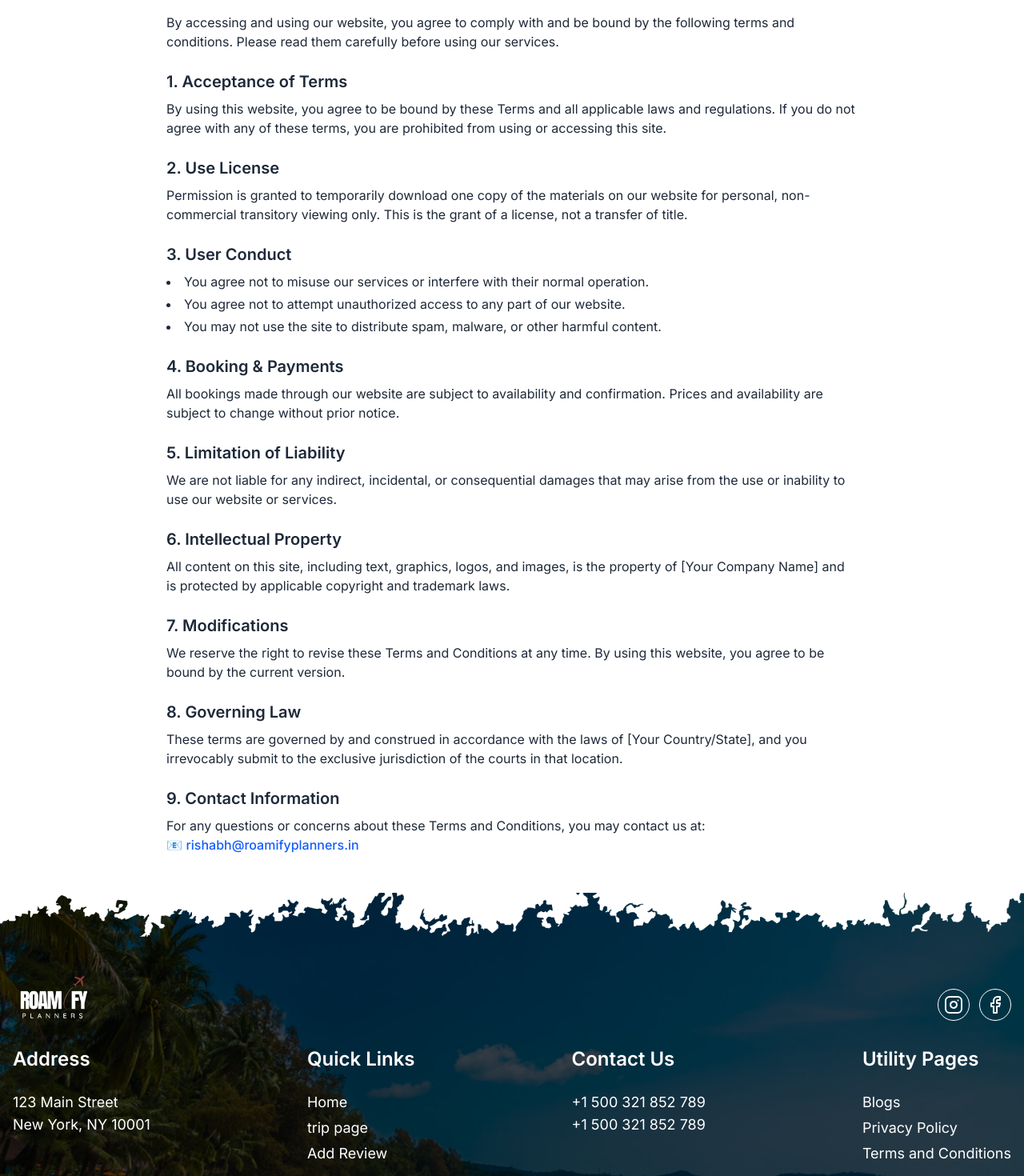
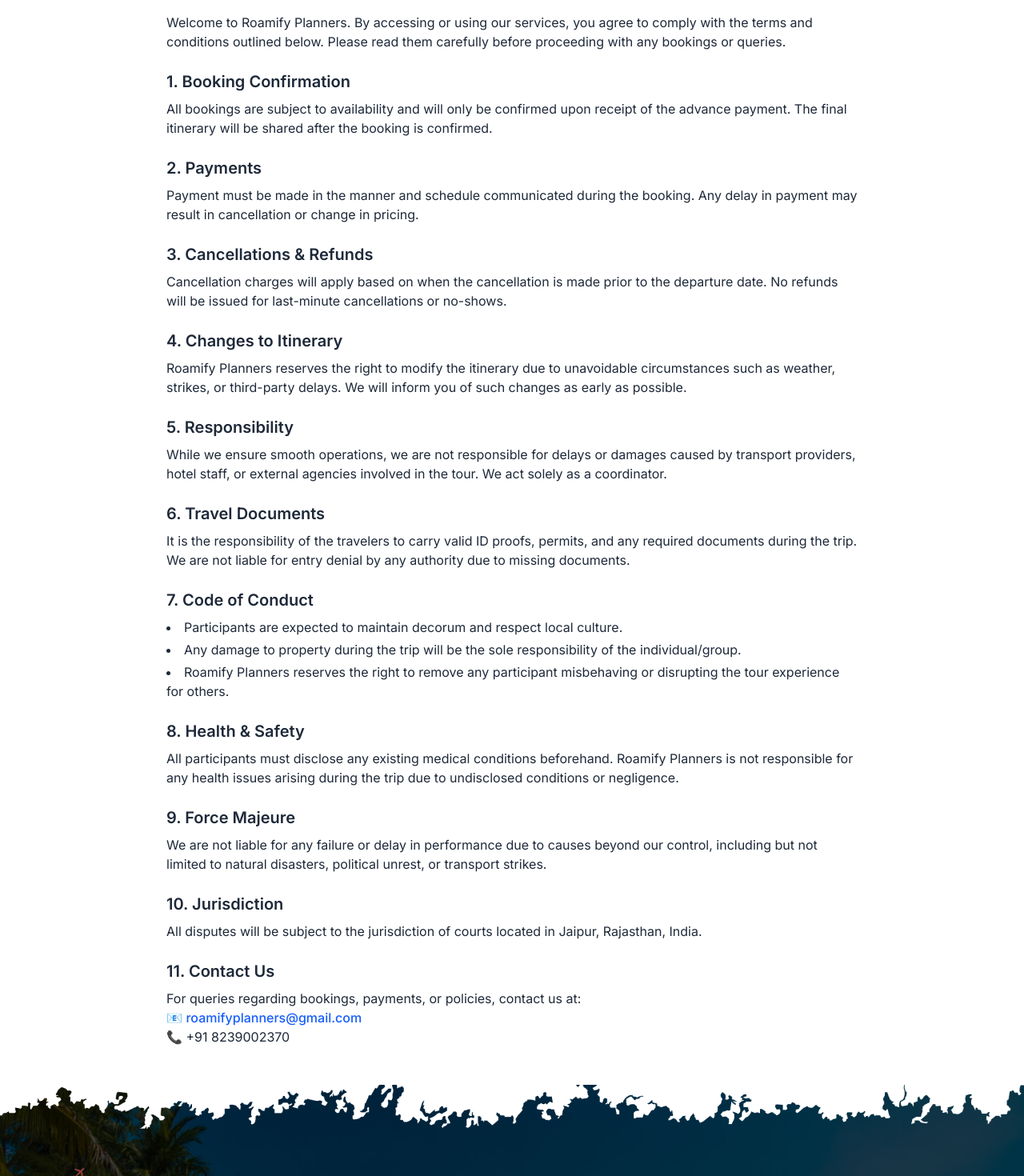
Before and after one commit to ashish11011/roamfy, a Next.js app: page /terms-conditions in a window 1280 px wide. Shown: the part 660-2130 px from the top of the page at 80% size. Built offline with nearby package versions, Linux system fonts and the light colour scheme.

Commit message:
change website content

```diff
--- a/src/app/(normal)/contact-us/page.jsx
+++ b/src/app/(normal)/contact-us/page.jsx
@@ -7,6 +7,7 @@
 import { ArrowUpRight, Mail, PhoneIcon } from "lucide-react";
 import React from "react";
 import { ContactForm } from "./contactForm";
+import Link from "next/link";
 
 const Page = () => {
   return (
@@ -29,8 +30,10 @@
         </div>
         <p className=" text-4xl font-semibold">Phone Number</p>
         <div className=" space-y-2">
-          <p className=" text-lg">+916239565852</p>
-          <p className=" text-lg">+916239565852</p>
+          <Link href={"tel:+918239002370"} className=" text-lg">
+            +91 8239002370
+          </Link>
+          {/* <p className=" text-lg">+916239565852</p> */}
         </div>
       </div>
       <div className=" h-full w-full sm:max-w-lg items-center bg-[#f6efe6] px-6 py-12 rounded-2xl flex flex-col gap-4 ">
@@ -39,8 +42,10 @@
         </div>
         <p className=" text-4xl font-semibold">Email Address</p>
         <div className=" space-y-2">
-          <p className=" text-lg">email@gmail.com</p>
-          <p className=" text-lg">email@gmail.com</p>
+          <Link href={"mailto:roamifyplanners@gmail.com"} className=" text-lg">
+            roamifyplanners@gmail.com
+          </Link>
+          {/* <p className=" text-lg">email@gmail.com</p> */}
         </div>
       </div>
     </div>
--- a/src/app/(normal)/privacy-policy/page.jsx
+++ b/src/app/(normal)/privacy-policy/page.jsx
@@ -1,4 +1,5 @@
 import HeroBG from "@/conponents/tripHero";
+import Link from "next/link";
 import React from "react";
 
 const Page = () => {
@@ -18,65 +19,85 @@
       <h1 className="text-3xl font-bold mb-6">Privacy Policy</h1>
 
       <p className="mb-4">
-        At [Your Company Name], we value your privacy and are committed to
-        protecting your personal data. This Privacy Policy outlines how we
-        collect, use, and safeguard your information when you use our website.
+        At <strong>Roamify Planners</strong>, your privacy is important to us.
+        This Privacy Policy explains how we collect, use, and safeguard your
+        personal information when you interact with us—whether through our
+        website, email, phone, or during your trip planning journey.
       </p>
 
       <h2 className="text-xl font-semibold mt-6 mb-2">
         1. Information We Collect
       </h2>
       <p className="mb-4">
-        We may collect personal information such as your name, email address,
-        phone number, and travel preferences when you fill out forms on our site
-        or contact us.
+        We may collect personal details such as your name, contact number, email
+        address, travel preferences, and trip-specific requirements when you
+        submit a query or request a quote.
       </p>
 
       <h2 className="text-xl font-semibold mt-6 mb-2">
         2. How We Use Your Information
       </h2>
       <ul className="list-disc list-inside mb-4 space-y-1">
-        <li>To provide travel recommendations and customer service</li>
-        <li>To send booking confirmations and important updates</li>
-        <li>To improve our website and services</li>
+        <li>To create personalized travel packages for your group</li>
+        <li>
+          To contact you with trip updates, quotes, or booking confirmations
+        </li>
+        <li>To respond to your inquiries or support requests</li>
+        <li>To improve our offerings based on user feedback</li>
       </ul>
 
       <h2 className="text-xl font-semibold mt-6 mb-2">
         3. Sharing of Information
       </h2>
       <p className="mb-4">
-        We do not sell, trade, or rent your personal information to others. We
-        may share your information with trusted third-party partners who assist
-        us in operating our site and services, as long as they agree to keep
-        this information confidential.
+        We do not sell or rent your personal information. We may share your data
+        with trusted partners (like hotels, travel vendors, or transport
+        services) only as needed to facilitate your trip. These partners are
+        required to maintain confidentiality.
       </p>
 
       <h2 className="text-xl font-semibold mt-6 mb-2">4. Data Security</h2>
       <p className="mb-4">
-        We implement a variety of security measures to maintain the safety of
-        your personal information. However, no method of transmission over the
-        Internet is 100% secure.
+        We use reasonable technical and administrative measures to protect your
+        data. However, no method of transmission or electronic storage is
+        completely secure.
       </p>
 
       <h2 className="text-xl font-semibold mt-6 mb-2">5. Your Rights</h2>
       <p className="mb-4">
-        You may request access, correction, or deletion of your personal data by
-        contacting us at [support@email.com].
+        You can request access to your personal data, ask us to correct any
+        inaccuracies, or request deletion by contacting us at{" "}
+        <strong>roamifyplanners@gmail.com</strong>.
       </p>
 
       <h2 className="text-xl font-semibold mt-6 mb-2">
         6. Changes to This Policy
       </h2>
       <p className="mb-4">
-        We may update this Privacy Policy from time to time. Any changes will be
-        posted on this page with an updated revision date.
+        We may update this Privacy Policy as our services evolve. Changes will
+        be reflected on this page with the updated effective date.
       </p>
 
       <h2 className="text-xl font-semibold mt-6 mb-2">7. Contact Us</h2>
       <p>
-        If you have any questions regarding this policy, you can contact us at:
+        If you have questions about this policy or how we use your information,
+        feel free to contact us:
         <br />
-        📧 <span className="font-medium">support@yourcompany.com</span>
+        📧 <span className="font-medium">roamifyplanners@gmail.com</span>
+        <br />
+        📞 <span className="font-medium">+91 8239002370</span>
+        <br />
+        🌐{" "}
+        <span className="font-medium">
+          <Link
+            href="https://www.roamifyplanners.com"
+            target="_blank"
+            rel="noopener noreferrer"
+            className="text-emerald-600 underline"
+          >
+            www.roamifyplanners.com
+          </Link>
+        </span>
       </p>
     </div>
   );
--- a/src/app/(normal)/terms-conditions/page.jsx
+++ b/src/app/(normal)/terms-conditions/page.jsx
@@ -19,94 +19,108 @@
       <h1 className="text-3xl font-bold mb-6">Terms and Conditions</h1>
 
       <p className="mb-4">
-        By accessing and using our website, you agree to comply with and be
-        bound by the following terms and conditions. Please read them carefully
-        before using our services.
+        Welcome to Roamify Planners. By accessing or using our services, you
+        agree to comply with the terms and conditions outlined below. Please
+        read them carefully before proceeding with any bookings or queries.
       </p>
 
       <h2 className="text-xl font-semibold mt-6 mb-2">
-        1. Acceptance of Terms
+        1. Booking Confirmation
       </h2>
       <p className="mb-4">
-        By using this website, you agree to be bound by these Terms and all
-        applicable laws and regulations. If you do not agree with any of these
-        terms, you are prohibited from using or accessing this site.
+        All bookings are subject to availability and will only be confirmed upon
+        receipt of the advance payment. The final itinerary will be shared after
+        the booking is confirmed.
       </p>
 
-      <h2 className="text-xl font-semibold mt-6 mb-2">2. Use License</h2>
+      <h2 className="text-xl font-semibold mt-6 mb-2">2. Payments</h2>
       <p className="mb-4">
-        Permission is granted to temporarily download one copy of the materials
-        on our website for personal, non-commercial transitory viewing only.
-        This is the grant of a license, not a transfer of title.
+        Payment must be made in the manner and schedule communicated during the
+        booking. Any delay in payment may result in cancellation or change in
+        pricing.
       </p>
 
-      <h2 className="text-xl font-semibold mt-6 mb-2">3. User Conduct</h2>
+      <h2 className="text-xl font-semibold mt-6 mb-2">
+        3. Cancellations & Refunds
+      </h2>
+      <p className="mb-4">
+        Cancellation charges will apply based on when the cancellation is made
+        prior to the departure date. No refunds will be issued for last-minute
+        cancellations or no-shows.
+      </p>
+
+      <h2 className="text-xl font-semibold mt-6 mb-2">
+        4. Changes to Itinerary
+      </h2>
+      <p className="mb-4">
+        Roamify Planners reserves the right to modify the itinerary due to
+        unavoidable circumstances such as weather, strikes, or third-party
+        delays. We will inform you of such changes as early as possible.
+      </p>
+
+      <h2 className="text-xl font-semibold mt-6 mb-2">5. Responsibility</h2>
+      <p className="mb-4">
+        While we ensure smooth operations, we are not responsible for delays or
+        damages caused by transport providers, hotel staff, or external agencies
+        involved in the tour. We act solely as a coordinator.
+      </p>
+
+      <h2 className="text-xl font-semibold mt-6 mb-2">6. Travel Documents</h2>
+      <p className="mb-4">
+        It is the responsibility of the travelers to carry valid ID proofs,
+        permits, and any required documents during the trip. We are not liable
+        for entry denial by any authority due to missing documents.
+      </p>
+
+      <h2 className="text-xl font-semibold mt-6 mb-2">7. Code of Conduct</h2>
       <ul className="list-disc list-inside mb-4 space-y-1">
         <li>
-          You agree not to misuse our services or interfere with their normal
-          operation.
+          Participants are expected to maintain decorum and respect local
+          culture.
         </li>
         <li>
-          You agree not to attempt unauthorized access to any part of our
-          website.
+          Any damage to property during the trip will be the sole responsibility
+          of the individual/group.
         </li>
         <li>
-          You may not use the site to distribute spam, malware, or other harmful
-          content.
+          Roamify Planners reserves the right to remove any participant
+          misbehaving or disrupting the tour experience for others.
         </li>
       </ul>
 
-      <h2 className="text-xl font-semibold mt-6 mb-2">4. Booking & Payments</h2>
+      <h2 className="text-xl font-semibold mt-6 mb-2">8. Health & Safety</h2>
       <p className="mb-4">
-        All bookings made through our website are subject to availability and
-        confirmation. Prices and availability are subject to change without
-        prior notice.
+        All participants must disclose any existing medical conditions
+        beforehand. Roamify Planners is not responsible for any health issues
+        arising during the trip due to undisclosed conditions or negligence.
       </p>
 
-      <h2 className="text-xl font-semibold mt-6 mb-2">
-        5. Limitation of Liability
-      </h2>
+      <h2 className="text-xl font-semibold mt-6 mb-2">9. Force Majeure</h2>
       <p className="mb-4">
-        We are not liable for any indirect, incidental, or consequential damages
-        that may arise from the use or inability to use our website or services.
+        We are not liable for any failure or delay in performance due to causes
+        beyond our control, including but not limited to natural disasters,
+        political unrest, or transport strikes.
       </p>
 
-      <h2 className="text-xl font-semibold mt-6 mb-2">
-        6. Intellectual Property
-      </h2>
+      <h2 className="text-xl font-semibold mt-6 mb-2">10. Jurisdiction</h2>
       <p className="mb-4">
-        All content on this site, including text, graphics, logos, and images,
-        is the property of [Your Company Name] and is protected by applicable
-        copyright and trademark laws.
+        All disputes will be subject to the jurisdiction of courts located in
+        Jaipur, Rajasthan, India.
       </p>
 
-      <h2 className="text-xl font-semibold mt-6 mb-2">7. Modifications</h2>
-      <p className="mb-4">
-        We reserve the right to revise these Terms and Conditions at any time.
-        By using this website, you agree to be bound by the current version.
-      </p>
-
-      <h2 className="text-xl font-semibold mt-6 mb-2">8. Governing Law</h2>
-      <p className="mb-4">
-        These terms are governed by and construed in accordance with the laws of
-        [Your Country/State], and you irrevocably submit to the exclusive
-        jurisdiction of the courts in that location.
-      </p>
-
-      <h2 className="text-xl font-semibold mt-6 mb-2">
-        9. Contact Information
-      </h2>
+      <h2 className="text-xl font-semibold mt-6 mb-2">11. Contact Us</h2>
       <p>
-        For any questions or concerns about these Terms and Conditions, you may
-        contact us at:
+        For queries regarding bookings, payments, or policies, contact us at:
         <br />
         📧{" "}
         <Link
-          href={"mailto:rishabh@roamifyplanners.in"}
+          href="mailto:roamifyplanners@gmail.com"
           className="font-medium text-blue-600"
         >
-          rishabh@roamifyplanners.in
+          roamifyplanners@gmail.com
         </Link>
+        <br />
+        📞 +91 8239002370
       </p>
     </div>
   );
--- a/src/conponents/Footer.jsx
+++ b/src/conponents/Footer.jsx
@@ -41,8 +41,12 @@
         <div className="max-w-7xl mx-auto flex flex-col md:flex-row flex-wrap justify-between gap-6 md:gap-8 pb-10">
           <div className=" md:text-lg">
             <h3 className="font-semibold mb-3 md:mb-6 text-2xl">Address</h3>
-            <p>123 Main Street</p>
-            <p>New York, NY 10001</p>
+            <p>
+              ASKG Residency
+              <br />
+              Vidhansahbha nagar,
+              <br /> Jaipur, 302020
+            </p>
           </div>
 
           <div className=" md:text-lg">
@@ -55,8 +59,8 @@
               </li>
 
               <li>
-                <Link href="/trip" className="hover:underline">
-                  trip page
+                <Link href="/about-us" className="hover:underline">
+                  About Us
                 </Link>
               </li>
               <li>
@@ -67,13 +71,17 @@
             </ul>
           </div>
 
-          <div className=" md:text-lg">
+          <div className=" flex flex-col gap-4 md:text-lg">
             <Link href={"/contact-us"} className="font-semibold  text-2xl">
               Contact Us
             </Link>
 
-            <p className=" mt-3 md:mt-6">+1 500 321 852 789</p>
-            <p>+1 500 321 852 789</p>
+            <Link href={"tel:+918239002370"} className="">
+              +91 8239002370
+            </Link>
+            <Link href={"mailto:roamifyplanners@gmail.com"}>
+              roamifyplanners@gmail.com
+            </Link>
           </div>
 
           <div className=" md:text-lg">
--- a/src/const/FAQs.js
+++ b/src/const/FAQs.js
@@ -1,52 +1,52 @@
 export const FAQsData = [
   {
-    question: "What types of corporate travel plans do you offer?",
+    question: "What types of trips do you organize?",
     answer:
-      "We offer a wide range of customizable travel plans for corporate needs including conferences, team-building retreats, incentive travel, leadership off-sites, and client entertainment trips. Whether you're planning a high-energy adventure or a relaxing getaway, our packages are designed to align with your company’s objectives, values, and budget. We also handle logistics such as flights, stays, meals, and local experiences to deliver a hassle-free experience.",
+      "We plan a wide variety of trips including school excursions, college tours, corporate outings, and honeymoon packages. Whether it's a fun student trip or a premium corporate retreat, we ensure a seamless and memorable experience.",
   },
   {
-    question: "Can we customize our corporate travel package?",
+    question: "Is everything included in the package?",
     answer:
-      "Absolutely! Our travel consultants work closely with you to understand your team’s preferences and requirements. You can personalize every aspect—from destination and accommodation type to activities, transport mode, and dining preferences. We also offer add-ons like branded merchandise, wellness sessions, and professional photographers to make your trip truly unique.",
+      "Yes! All our packages include end-to-end arrangements—transport (bus, train, or flight), hotel stay, meals, sightseeing tickets, and activities. We even provide a dedicated tour manager so you don’t have to worry about anything.",
   },
   {
-    question: "How do I request a quote for a corporate trip?",
+    question: "Can we customize the trip as per our needs?",
     answer:
-      "Requesting a quote is easy. Simply fill out the inquiry form on our homepage with basic trip details like group size, destination preferences, travel dates, and special requests. Alternatively, you can contact our travel specialists via phone or email. Once we receive your request, we’ll send you a detailed proposal within 24 hours, including cost estimates, itinerary options, and package inclusions.",
+      "Absolutely! We offer fully customizable packages. You can choose destinations, stay preferences, meal plans, sightseeing options, and even request add-ons like DJ nights, bonfires, or conferences.",
   },
   {
-    question: "Are travel and accommodation included in the plans?",
+    question: "Do you provide a tour manager or coordinator during the trip?",
     answer:
-      "Yes, all our corporate travel packages include end-to-end arrangements such as round-trip transportation (flights, buses, or private vehicles), quality accommodations, daily meals, and curated activities. You also have the flexibility to upgrade to premium services, book private venues, or arrange for special experiences like guided tours, gala dinners, or team workshops.",
+      "Yes, every group gets a dedicated travel manager who handles everything during the journey—right from arrival to departure. They ensure the entire trip is well-organized and stress-free.",
   },
   {
-    question: "Do you offer international corporate trips?",
+    question: "How early should we book a trip?",
     answer:
-      "Yes, we organize both domestic and international corporate trips to a wide range of destinations including Southeast Asia, Europe, the Middle East, and more. Our international packages cover visa assistance, currency guidance, local transportation, travel insurance, and multilingual support to ensure a seamless experience across borders.",
+      "We recommend booking at least 4–6 weeks in advance to get the best rates and availability. For peak seasons or large groups, booking earlier ensures smoother planning and better customization.",
   },
   {
-    question: "How early should we book a corporate trip?",
+    question: "Do you provide any benefits for school/college trips?",
     answer:
-      "We recommend booking your corporate trip at least 4–6 weeks in advance to secure the best rates and availability—especially during peak travel seasons. For international or large-group travel, earlier planning (8–10 weeks ahead) allows us to better coordinate logistics, personalize experiences, and avoid last-minute surcharges or limitations.",
+      "Yes, we offer complimentary seats for teachers (1 per 15 students), and ensure trips are safe, educational, and well-supervised. We also handle permissions, transport logistics, meals, and sightseeing.",
   },
   {
-    question: "Is there a minimum group size required for a corporate trip?",
+    question: "What are your prime destinations?",
     answer:
-      "Typically, our corporate travel packages are designed for groups of 10 or more. However, we understand the need for smaller team retreats or executive off-sites, and we’re happy to create tailored experiences for smaller groups upon request, with equally high attention to detail and service.",
+      "Our most popular destinations include Goa, Manali, Jaisalmer, Jim Corbett, Udaipur, and McLeod Ganj. Each location is curated for a mix of comfort, adventure, and unforgettable memories.",
   },
   {
-    question: "Can you handle last-minute changes or cancellations?",
+    question: "Can you arrange special activities like DJ nights or bonfires?",
     answer:
-      "We understand that plans can change unexpectedly. Our flexible rescheduling and cancellation policies are designed to support you in such situations. Depending on the vendor and destination, we’ll do our best to accommodate last-minute updates to the itinerary or assist with refunds, credits, or rebooking options as per the terms shared in your package agreement.",
+      "Yes! We offer DJ nights, bonfires, gala dinners, pool parties, and more based on your group’s preferences. These can be added to any package upon request.",
   },
   {
-    question: "Do you provide on-ground support during the trip?",
+    question: "Do you organize international trips?",
     answer:
-      "Yes, we assign dedicated trip coordinators or local representatives who are available throughout your journey to manage logistics, handle queries, and ensure everything runs smoothly. From airport pickups to activity coordination, our on-ground team ensures you have a stress-free and enjoyable travel experience.",
+      "Currently, we specialize in domestic travel across India. For international trip inquiries, feel free to reach out—we may be able to assist via partner networks.",
   },
   {
-    question: "How can we contact you for further assistance?",
+    question: "How can we get in touch with Roamify Planners?",
     answer:
-      "You can reach out to us anytime through the contact form on our website, call our support number listed in the footer, or email us at support@[yourdomain].com. Our travel specialists are available Monday to Saturday, 10 AM to 7 PM IST, and respond promptly to inquiries, quotes, or custom requests.",
+      "You can reach us at roamifyplanners@gmail.com, call us at +91 8239002370, or visit our website www.roamifyplanners.odoo.com. We're happy to assist you with planning your next trip!",
   },
 ];
```
Also changed, not shown: src/app/(normal)/about-us/TravelGallary.jsx (+20 -20 lines), src/app/(normal)/about-us/page.jsx (+6 -5 lines), src/app/(normal)/page.jsx (+36 -37 lines), src/components/footer.jsx (deleted, +0 -115 lines).
